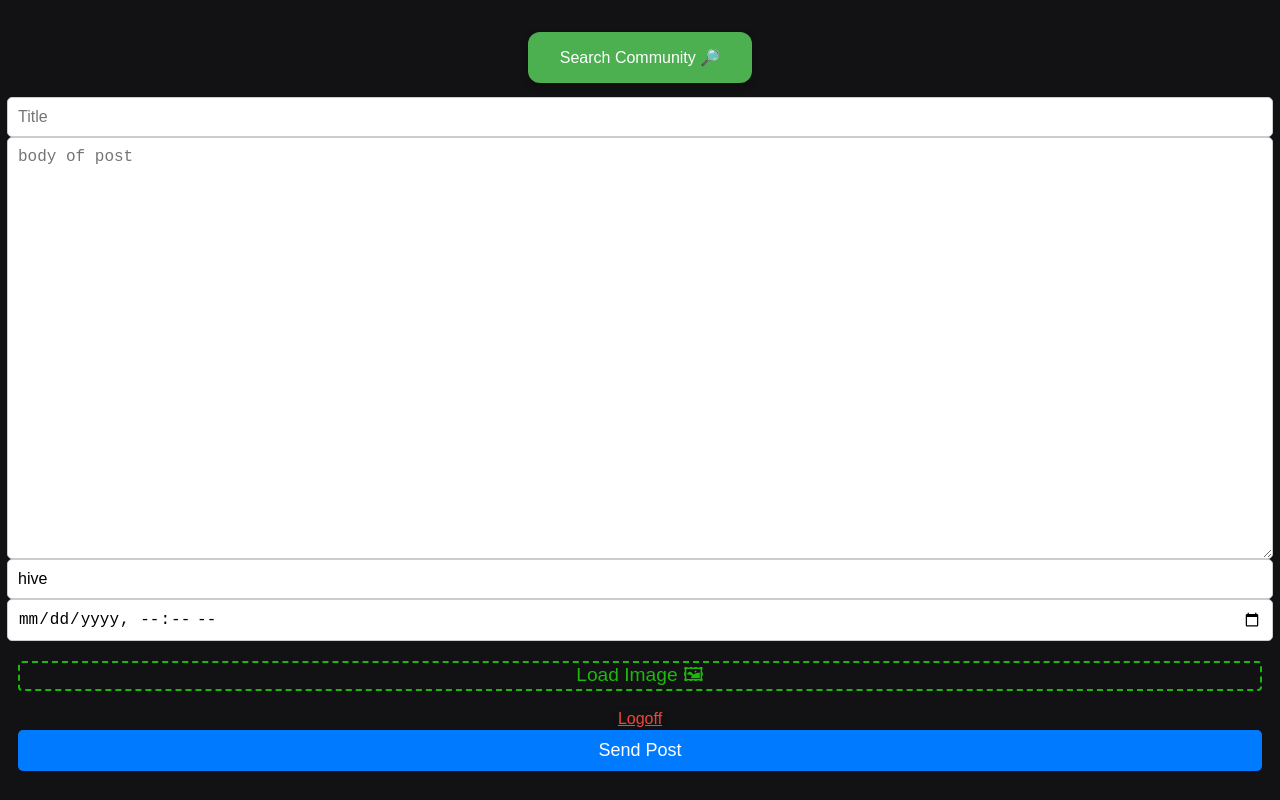
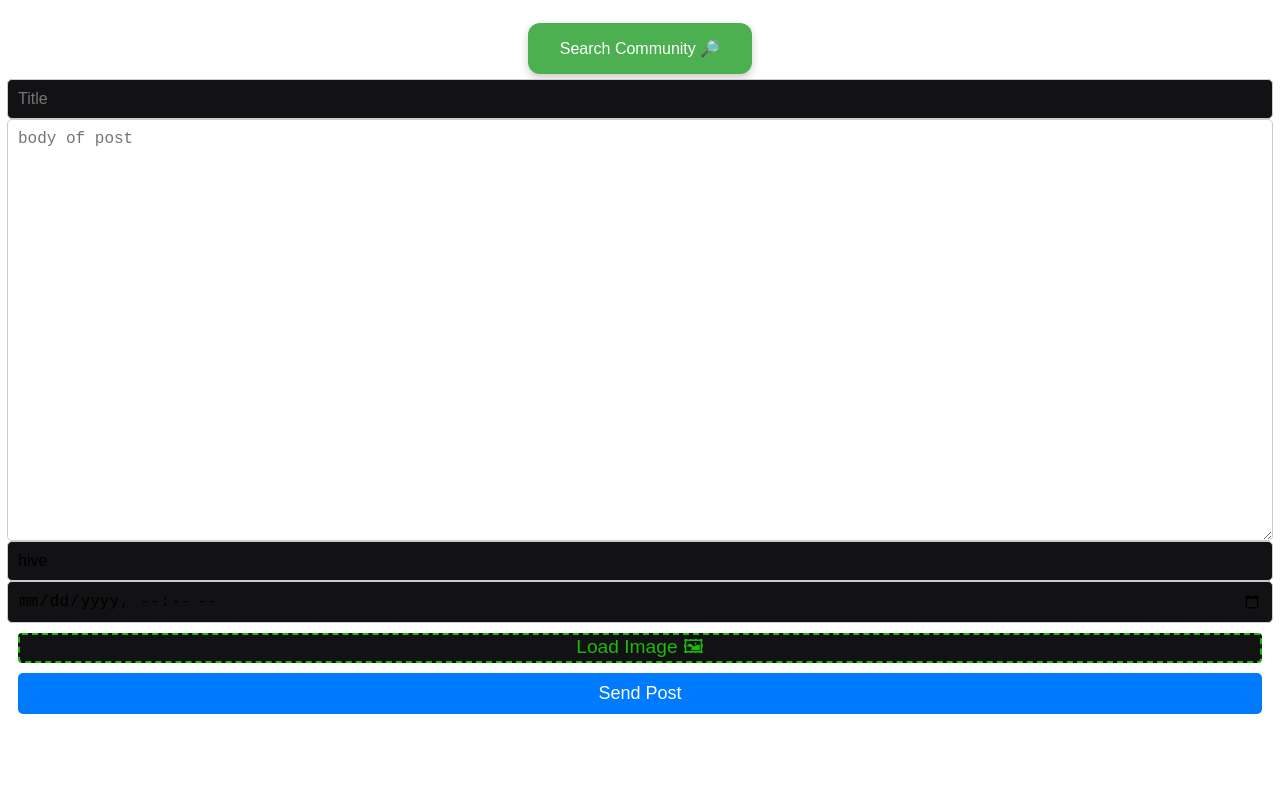
Before and after one commit to tasuboyz/Hive-TWA-Posting, a React (Vite) app: page /Hive-TWA-Posting/post in a window 1280 px wide. Built offline with nearby package versions, Linux system fonts and the light colour scheme.

Commit message:
Update Posting

```diff
--- a/index.html
+++ b/index.html
@@ -3,6 +3,7 @@
   <head>
     <meta charset="UTF-8" />
     <script src="https://telegram.org/js/telegram-web-app.js"></script>
+    <link href="https://fonts.googleapis.com/icon?family=Material+Icons" rel="stylesheet">
     <link rel="icon" type="image/svg+xml" href="/vite.svg" />
     <meta name="viewport" content="width=device-width, initial-scale=1.0" />
     <title>Posting Steem</title>
--- a/src/components/Form css/CommunityButton.css
+++ b/src/components/Form css/CommunityButton.css
@@ -3,7 +3,8 @@
   display: flex;
   justify-content: center; /* Centrato orizzontalmente */
   align-items: center;
-  margin: 10px 0;
+  margin-top: 5px;
+  margin-bottom: 5px;
 }
 
 .community-button {
@@ -16,7 +17,6 @@
   text-decoration: none;
   display: inline-block;
   font-size: 1rem; /* Unità relative per dimensioni responsive */
-  margin: 4px 2px;
   cursor: pointer;
   border-radius: 12px;
   transition: background-color 0.3s ease, transform 0.3s ease, box-shadow 0.3s ease; /* Aggiunta transizione per box-shadow */
--- a/src/components/Form css/FileInput.css
+++ b/src/components/Form css/FileInput.css
@@ -3,7 +3,8 @@
   display: flex;
   justify-content: center; /* Centrato orizzontalmente */
   align-items: center;
-  margin-top: 20px;
+  margin-top: 10px;
+  margin-bottom: 10px;
 }
 
 #dropZone {
@@ -18,7 +19,6 @@
   font-size: 1.2em;
   color: #1ed50adb;
   font-weight: 500;
-  margin-bottom: 15px;
   background-color: #121214;
 }
 
--- a/src/page/PostPage.css
+++ b/src/page/PostPage.css
@@ -5,7 +5,7 @@
   font-weight: 400;
   color-scheme: light dark;
   /* color: #E1E1E6; */
-  background-color: #121214;
+  --background-color: #121214;
   font-synthesis: none;
   text-rendering: optimizeLegibility;
   -webkit-font-smoothing: antialiased;
@@ -39,6 +39,7 @@ h1 {
 .input-container {
   width: 100%;
   margin-bottom: 15px;
+  background-color: var(--background-color);
 }
 
 .input-title,
@@ -49,6 +50,7 @@ h1 {
   font-size: 16px;
   border: 1px solid #ccc;
   border-radius: 5px;
+  background-color: var(--background-color);
 }
 
 .input-description {
@@ -89,7 +91,7 @@ h1 {
 }
 
 .loading-spinner {
-  border: 4px solid rgba(0, 0, 0, 0.1);
+  border: 4px solid #0000001a;
   border-left-color: #007bff;
   border-radius: 50%;
   width: 40px;
@@ -107,3 +109,31 @@ h1 {
   color: white;
   margin-top: 10px;
 }
+
+nav {
+  display: flex;
+  justify-content: space-around;
+  align-items: center;
+  background-color: #0000001a;
+  padding: 10px;
+  width: 100%; /* Assicurati che il nav occupi tutta la larghezza */
+  overflow: hidden; /* Gestisci l'overflow */
+}
+
+nav button {
+  display: flex;
+  flex-direction: column;
+  align-items: center;
+  background: none;
+  border: none;
+  cursor: pointer;
+}
+
+nav button i {
+  font-size: 24px;
+}
+
+nav button span {
+  font-size: 12px;
+  margin-top: 5px;
+}
--- a/src/page/PostPage.tsx
+++ b/src/page/PostPage.tsx
@@ -6,7 +6,7 @@ import { useNavigate } from 'react-router-dom';
 import './PostPage.css'
 import FileInput from '../components/FileInput';
 import { postAPI } from './api/postAPI';
-import LogoffButton from '../components/LogoffButton'
+//import LogoffButton from '../components/LogoffButton'
 import ContextMenu from '../components/ContextMenu';
 
 declare global {
@@ -238,6 +238,7 @@ return (
           <p>Loading...</p>
         </div>
       )}
+
       <div>
         <CommunityButton onClick={handleButtonClick} communityName={communityName || ''} />
       </div>
@@ -283,10 +284,28 @@ return (
           onChange={(e) => setDateTime(e.target.value)}
         />
         <FileInput onChange={handleFileChange} />
-      <div>
+      {/* <div>
         <LogoffButton />
-      </div>
+      </div> */}
         <button className="posting-button" onClick={inviaMessaggio}>Send Post</button>
+        {/* <nav>
+          <button id="draftBtn">
+            <i className="material-icons">description</i>
+            <span>Bozze</span>
+          </button>
+          <button id="postBtn">
+            <i className="material-icons">edit</i>
+            <span>Pubblica</span>
+          </button>
+          <button id="accountBtn">
+            <i className="material-icons">account_circle</i>
+            <span>Account</span>
+          </button>
+          <button id="configBtn">
+            <i className="material-icons">settings</i>
+            <span>Configurazione</span>
+          </button>
+      </nav> */}
     </div>
   </>
 )
```
